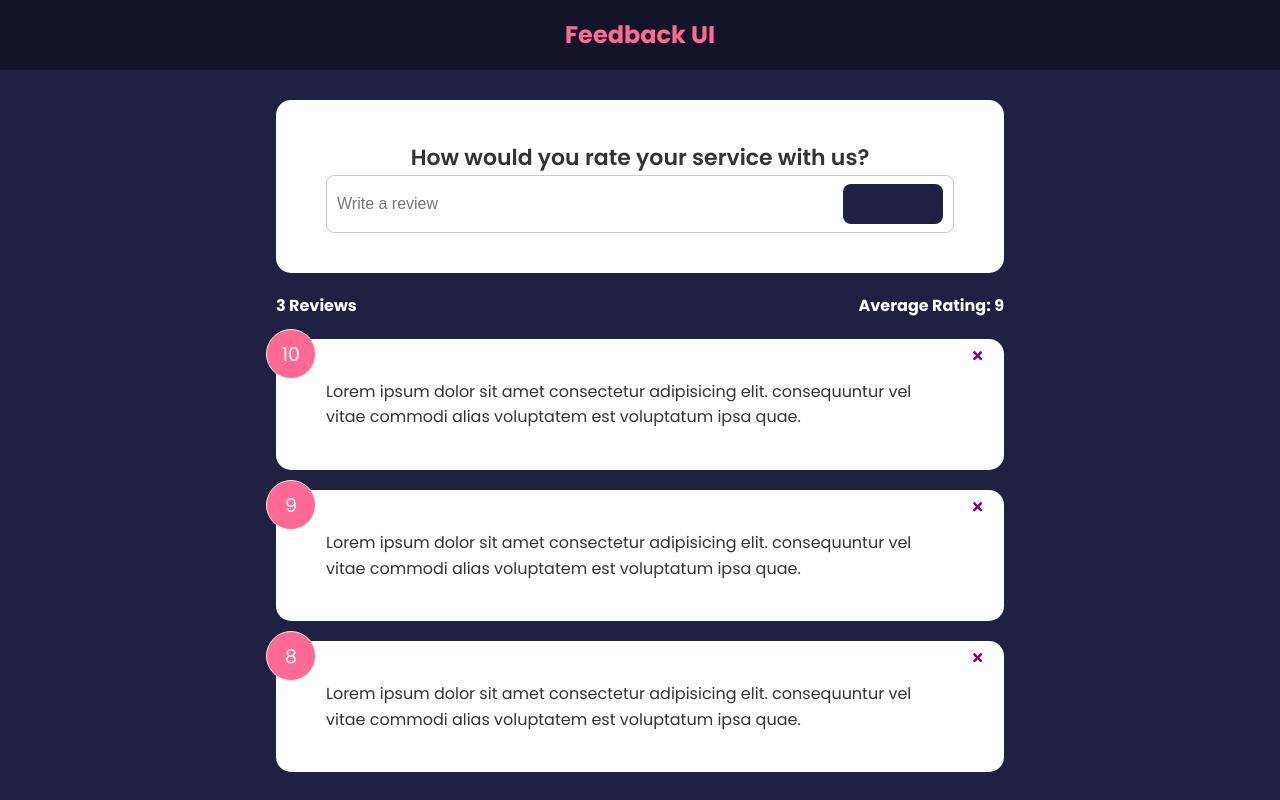
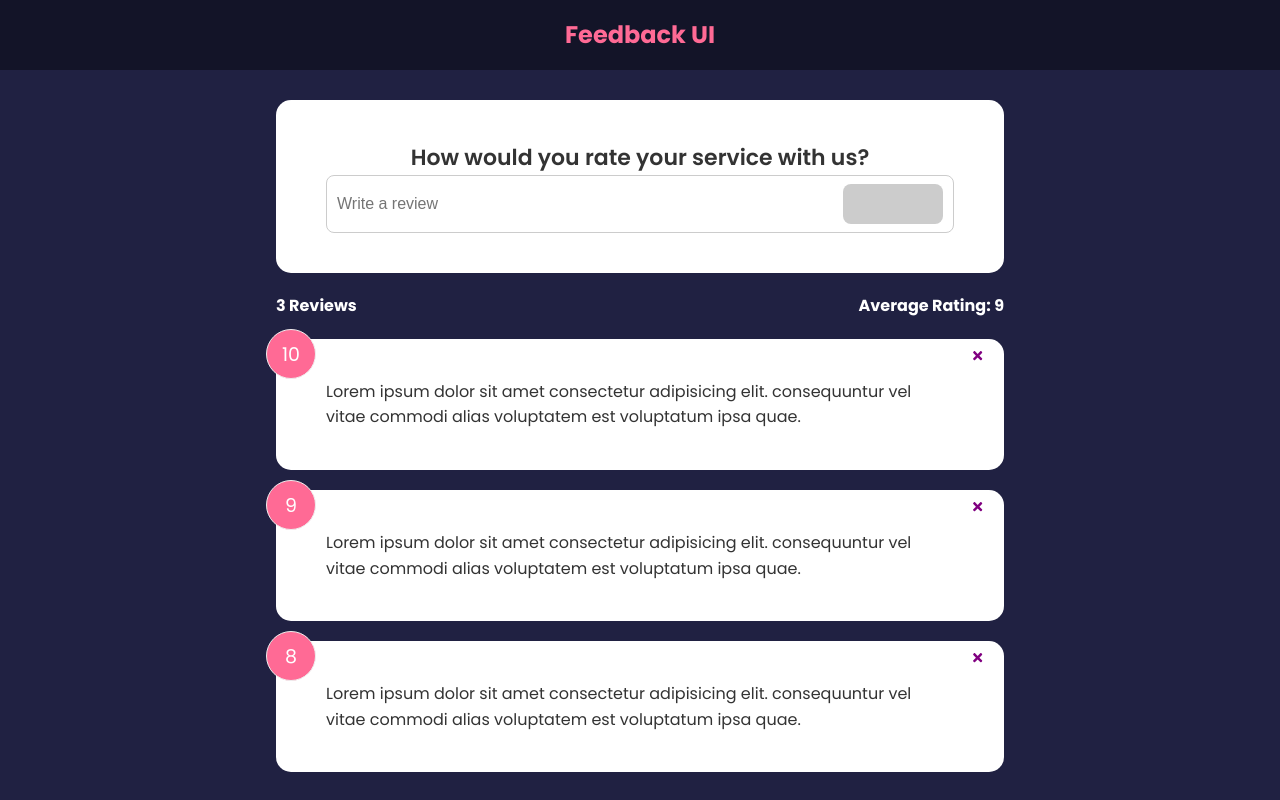
Before and after one commit to krniya/FeedbackUI, a React (Create React App) app: page / in a window 1280 px wide. Built offline with nearby package versions, Linux system fonts and the light colour scheme.

Commit message:
Feedback limitaion and validation added

```diff
--- a/src/components/FeedbackForm.jsx
+++ b/src/components/FeedbackForm.jsx
@@ -4,7 +4,19 @@
 
 function FeedbackForm() {
     const [text, setText] = useState("");
+    const [btnDisabled, setBtnDisabled] = useState(true);
+    const [message, setMessage] = useState("");
     const handleTextChange = (e) => {
+        if (text === "") {
+            setBtnDisabled(true);
+            setMessage("");
+        } else if (text !== "" && text.trim().length <= 10) {
+            setBtnDisabled(true);
+            setMessage("Text must be at least 10 characters");
+        } else {
+            setMessage(null);
+            setBtnDisabled(false);
+        }
         setText(e.target.value);
     };
     return (
@@ -18,8 +30,11 @@
                         value={text}
                         onChange={handleTextChange}
                     />
-                    <Button type="submit">Send</Button>
+                    <Button type="submit" isDisabled={btnDisabled}>
+                        Send
+                    </Button>
                 </div>
+                {message && <div className="message">{message}</div>}
             </form>
         </Card>
     );
```
